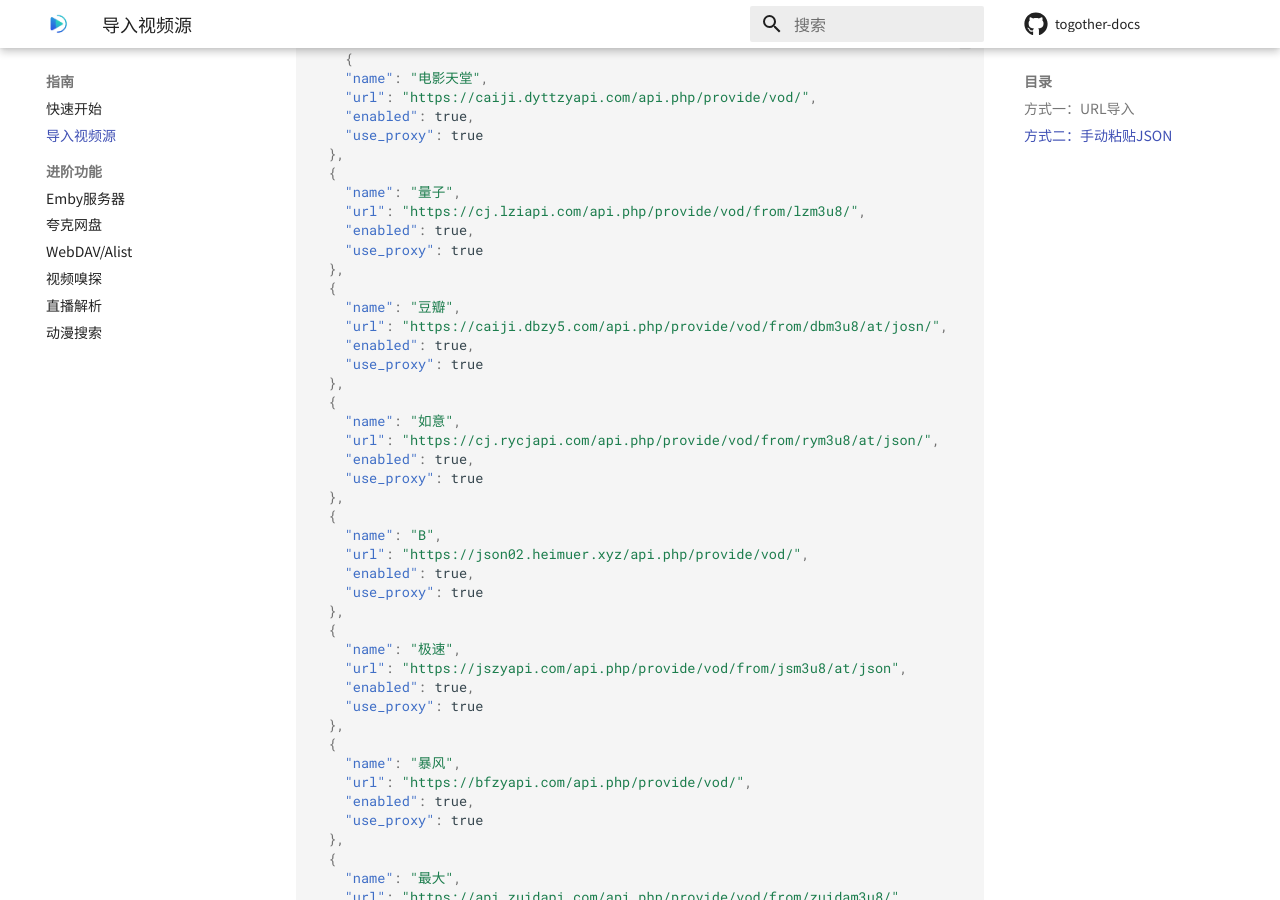
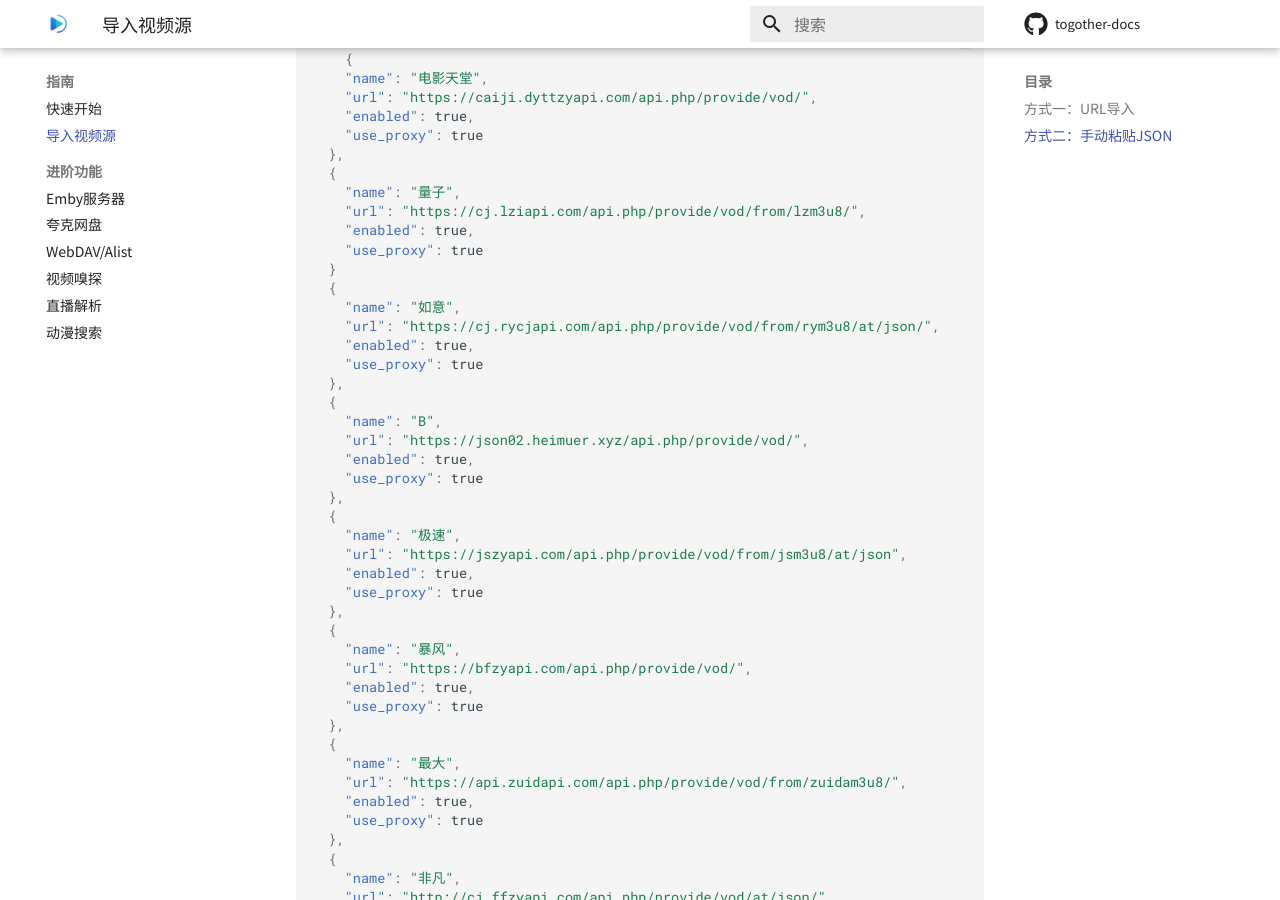
Before and after one commit to pwxiao/togother-docs, an MkDocs documentation site: the page built from docs/guide/import_source.md, in a window 1280 px wide and 900 px high, scrolled down 1576 px. Built offline with MkDocs 1.6.1 and Material for MkDocs 9.7.7, drawn with Linux system fonts in a browser that asks for light colours; comment, search, counter and statistics services are not loaded.

Commit message:
删除 豆瓣源

```diff
--- a/docs/assets/source.json
+++ b/docs/assets/source.json
@@ -9,12 +9,6 @@
     {
       "name": "电影天堂",
       "url": "https://caiji.dyttzyapi.com/api.php/provide/vod/",
-      "enabled": true,
-      "use_proxy": true
-    },
-    {
-      "name": "豆瓣",
-      "url": "https://caiji.dbzy5.com/api.php/provide/vod/from/dbm3u8/at/josn/",
       "enabled": true,
       "use_proxy": true
     },
--- a/docs/guide/import_source.md
+++ b/docs/guide/import_source.md
@@ -38,13 +38,7 @@
     "url": "https://cj.lziapi.com/api.php/provide/vod/from/lzm3u8/",
     "enabled": true,
     "use_proxy": true
-  },
-  {
-    "name": "豆瓣",
-    "url": "https://caiji.dbzy5.com/api.php/provide/vod/from/dbm3u8/at/josn/",
-    "enabled": true,
-    "use_proxy": true
-  },
+  }
   {
     "name": "如意",
     "url": "https://cj.rycjapi.com/api.php/provide/vod/from/rym3u8/at/json/",
```
